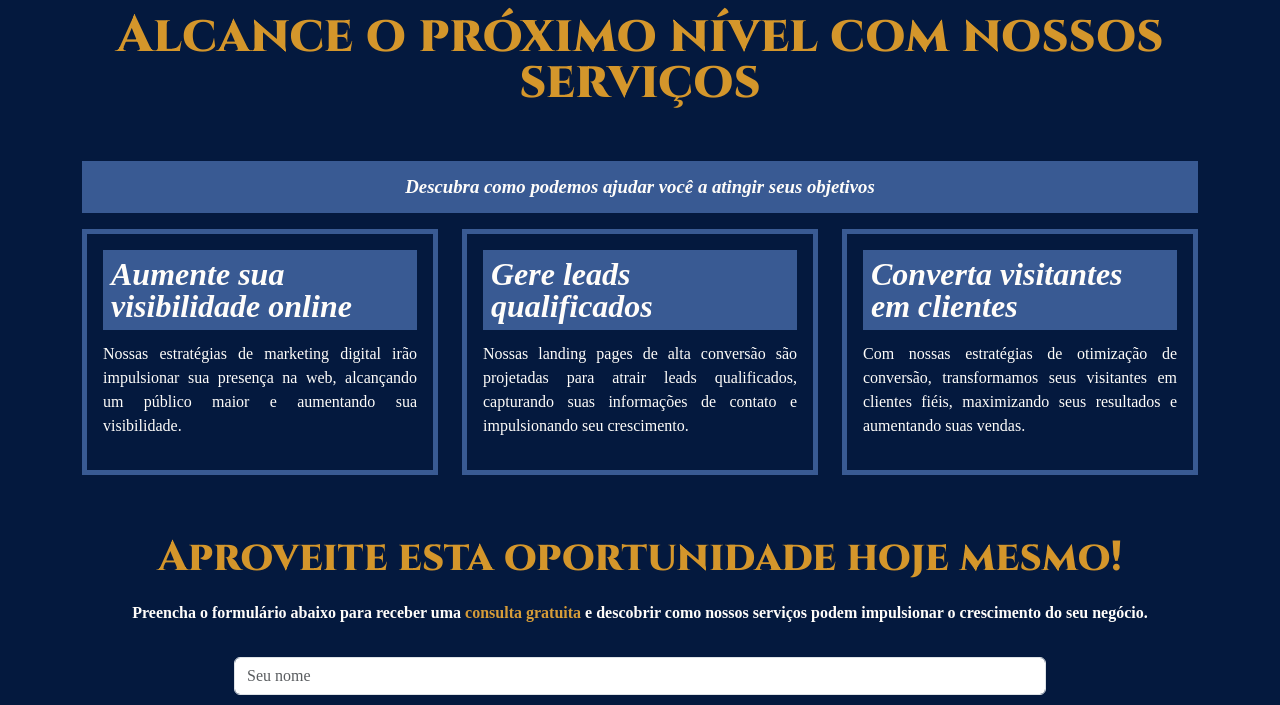
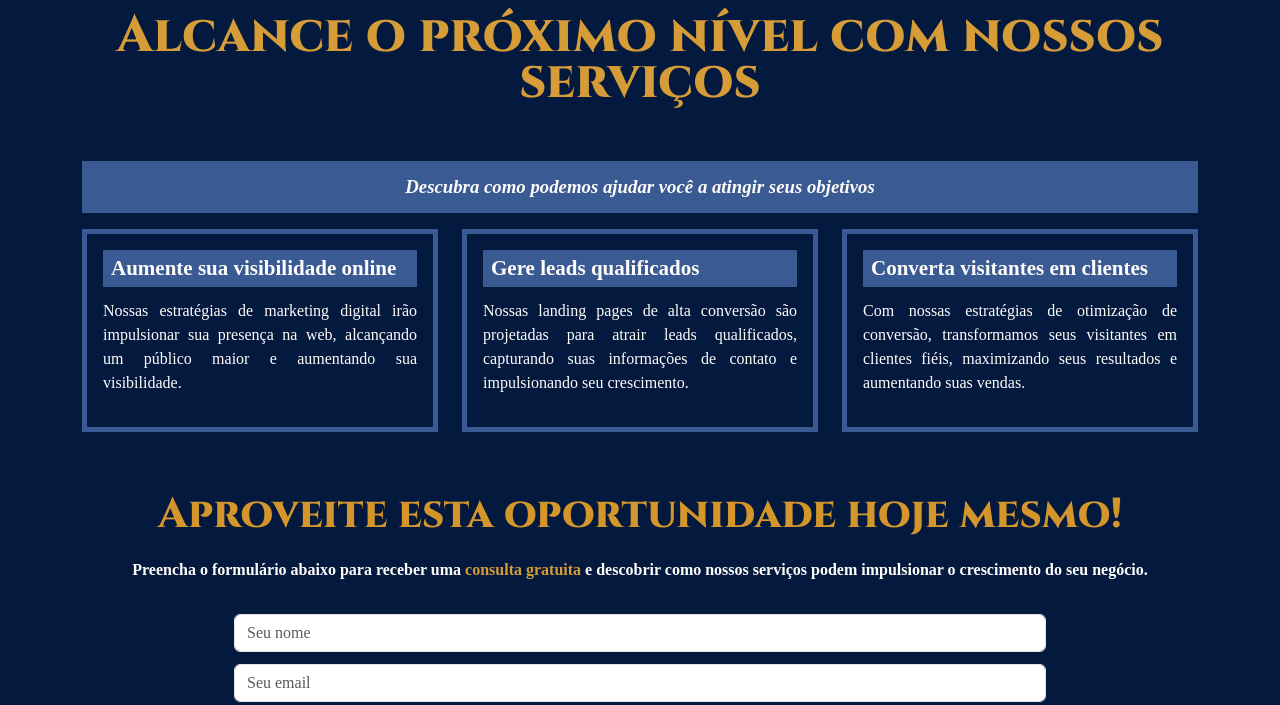
Before and after one commit to andrade-filipe/LP-Leads, a website built with Vite: page index.html in a window 1280 px wide. Shown: the part 83-788 px from the top of the page. Built offline with nearby package versions, Linux system fonts and the light colour scheme; a web font is replaced by a local one.

Commit message:
little changes

```diff
--- a/style.css
+++ b/style.css
@@ -28,6 +28,7 @@ font-family: 'Fauna One', serif;
     --clr-text-dark: hsl(218, 21%, 15%);
 
     --clr-confirm-button: hsl(125, 60%, 35%);
+    --clr-h1: var(--clr-accent);
 
     /*-------------------
     Fonts
@@ -122,7 +123,7 @@ HERO
 
     text-align: center;
 
-    color: var(--clr-highlight-text);
+    color: var(--clr-h1);
 
     font-family: var(--ff-primary);
     font-weight: var(--fw-bold);
@@ -141,6 +142,7 @@ HERO
 
     font-family: var(--ff-secondary);
     font-weight: var(--fw-semi-bold);
+
     font-style: italic;
 }
 
@@ -172,9 +174,8 @@ FEATURES
     line-height: 1;
     text-align: left;
     font-family: var(--ff-secondary);
-    font-size: var(--fs-large);
+    font-size: var(--fs-medium);
     font-weight: var(--fw-semi-bold);
-    font-style: italic;
 }
 
 .feature__description {
```
